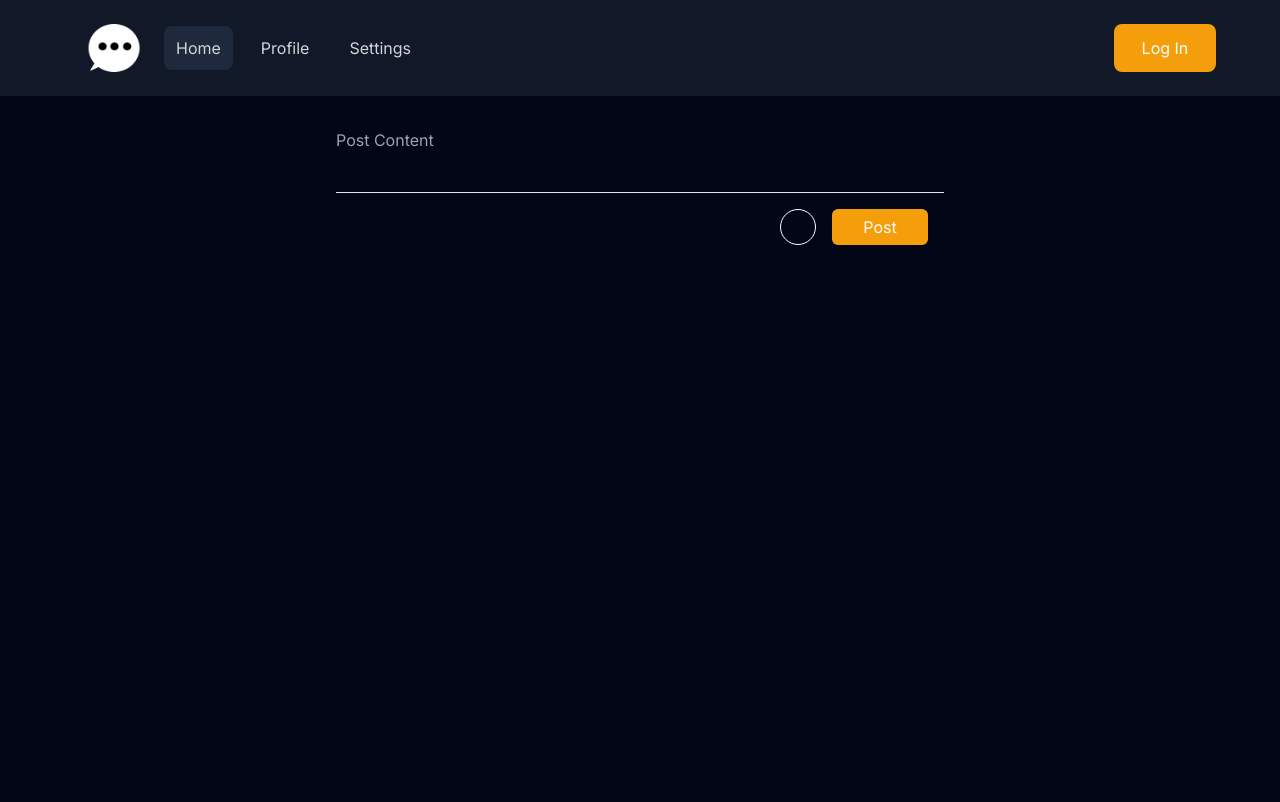
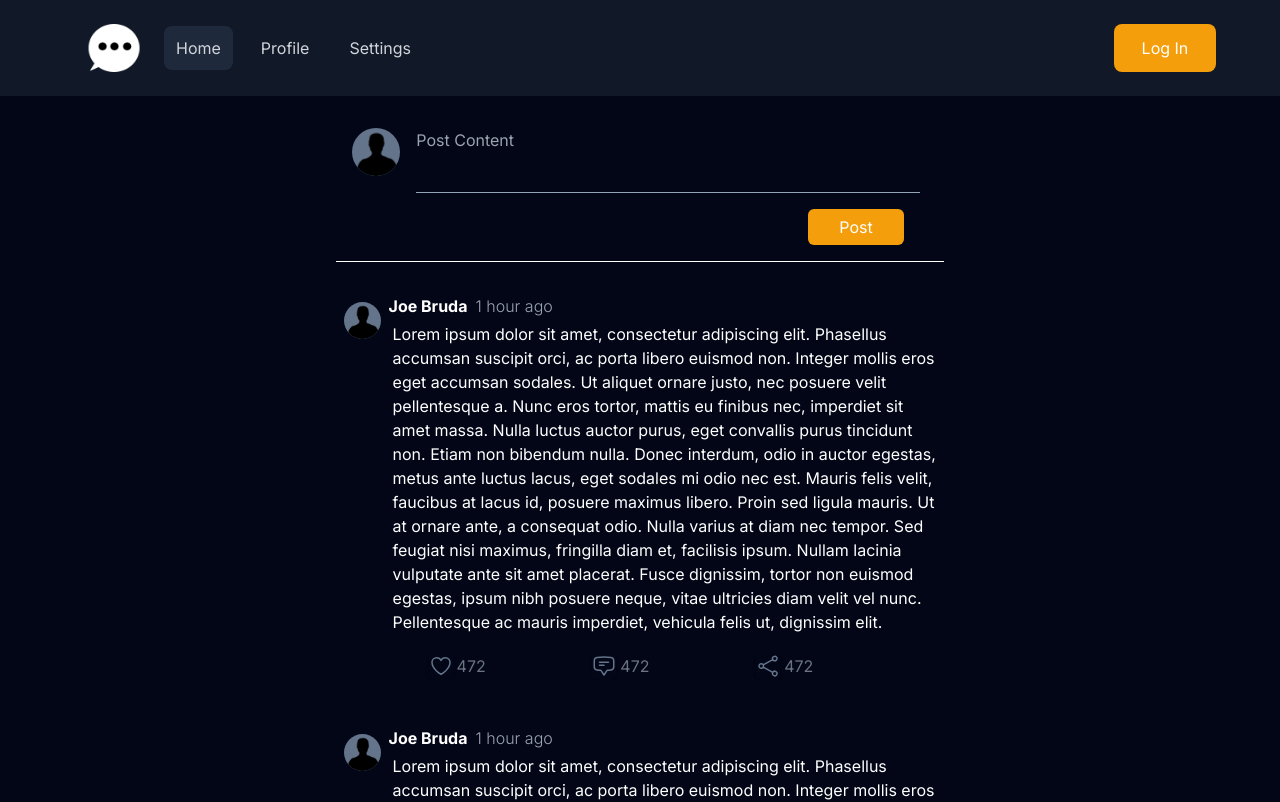
Before and after one commit to ksawio97/yap, a Next.js app: page / in a window 1280 px wide. Shown: the top 802 px of the page. Built offline with nearby package versions, Linux system fonts and the light colour scheme.

Commit message:
Added PostList with Post

```diff
--- a/src/app/globals.css
+++ b/src/app/globals.css
@@ -17,3 +17,7 @@ body {
     text-wrap: balance;
   }
 }
+
+textarea:focus, input:focus {
+    outline: none;
+}
--- a/src/app/layout.tsx
+++ b/src/app/layout.tsx
@@ -1,7 +1,7 @@
 import type { Metadata } from "next";
 import { Inter } from "next/font/google";
 import "./globals.css";
-import Header from "../components/Header/Header";
+import Header from "@/yap/components/Header/Header";
 
 const inter = Inter({ subsets: ["latin"] });
 
--- a/src/app/page.tsx
+++ b/src/app/page.tsx
@@ -1,11 +1,20 @@
-import PostForm from "../components/PostForm";
+import PostForm from "@/yap/components/Post/PostForm";
+import ProfilePicture from "@/yap/components/Profile/ProfilePicture";
+import PostList from "@/yap/components/Post/PostList";
 
 export default function Home() {
   return (
-    <main className="inline-grid w-full p-8">
-      <section className="w-full md:w-2/3 xl:w-1/2 justify-self-center h-full">
-        <PostForm></PostForm>
-      </section>
-    </main>
+    <div className="inline-grid w-full p-8">
+      <main className="w-full md:w-2/3 xl:w-1/2 justify-self-center h-full divide-y divide-white">
+        <div className="w-full flex flex-row">
+          <div className="px-4">
+            <ProfilePicture></ProfilePicture>
+          </div>
+          <PostForm></PostForm>
+        </div>
+        <PostList></PostList>
+
+      </main>
+    </div>
   );
 }
--- a/src/components/Header/Header.tsx
+++ b/src/components/Header/Header.tsx
@@ -30,7 +30,8 @@ export default function Header() {
                     <LoginForm></LoginForm>
                 </FloatingBlock>
             : <></>}
-            <header className="w-full h-24 bg-gray-900 px-16 flex flex-row content-center items-center">
+            <div className="h-24">
+                <header className="w-full h-24 bg-gray-900 px-16 flex flex-row content-center items-center fixed top-0">
                     {/* items next to each other on the left */}
                     <div className="w-full h-full flex flex-row">
                         <Image
@@ -47,7 +48,7 @@ export default function Header() {
                         Log In
                     </button>
                 </header>
+            </div>
         </>
-
     )
 }
--- /dev/null
+++ b/src/components/Post/Icons/Comment.tsx
@@ -0,0 +1,7 @@
+export default function Comment() {
+    return (
+        <svg xmlns="http://www.w3.org/2000/svg" fill="none" viewBox="0 0 24 24" strokeWidth={1.5} className="size-6">
+            <path strokeLinecap="round" strokeLinejoin="round" d="M7.5 8.25h9m-9 3H12m-9.75 1.51c0 1.6 1.123 2.994 2.707 3.227 1.129.166 2.27.293 3.423.379.35.026.67.21.865.501L12 21l2.755-4.133a1.14 1.14 0 0 1 .865-.501 48.172 48.172 0 0 0 3.423-.379c1.584-.233 2.707-1.626 2.707-3.228V6.741c0-1.602-1.123-2.995-2.707-3.228A48.394 48.394 0 0 0 12 3c-2.392 0-4.744.175-7.043.513C3.373 3.746 2.25 5.14 2.25 6.741v6.018Z" />
+        </svg>
+    )
+}
--- /dev/null
+++ b/src/components/Post/Icons/HoverIcon.tsx
@@ -0,0 +1,28 @@
+'use client'
+
+import { ReactNode, memo } from "react";
+
+const HoverIcon = memo(function HoverIcon({color, hoverColor, icon}: {color: string, hoverColor: string, icon: ReactNode}) {
+    return (
+        <>
+            <style jsx>{`
+                .hover-icon {
+                    stroke: ${color}
+                }
+                .hover-icon:hover div {
+                    stroke: ${hoverColor};
+                    box-shadow: ${hoverColor} 0px 0px 128px 4px;
+                    border-radius: 50%;
+                }
+            `}</style>
+            <div className="flex flex-row gap-1 hover-icon w-fit p-2 select-none">
+                <div className="w-fit h-fit shadow">
+                    {icon}
+                </div>
+                <p color={color}>472</p>
+            </div>
+        </>
+    );
+})
+
+export default HoverIcon;
--- /dev/null
+++ b/src/components/Post/Icons/Like.tsx
@@ -0,0 +1,7 @@
+export default function Like() {
+    return (
+        <svg xmlns="http://www.w3.org/2000/svg" fill="none" viewBox="0 0 24 24" strokeWidth={1.5} className="size-6">
+            <path strokeLinecap="round" strokeLinejoin="round" d="M21 8.25c0-2.485-2.099-4.5-4.688-4.5-1.935 0-3.597 1.126-4.312 2.733-.715-1.607-2.377-2.733-4.313-2.733C5.1 3.75 3 5.765 3 8.25c0 7.22 9 12 9 12s9-4.78 9-12Z" />
+        </svg>
+    )
+}
--- /dev/null
+++ b/src/components/Post/Icons/Share.tsx
@@ -0,0 +1,7 @@
+export default function Share() {
+    return (
+        <svg xmlns="http://www.w3.org/2000/svg" fill="none" viewBox="0 0 24 24" strokeWidth={1.5} className="size-6">
+            <path strokeLinecap="round" strokeLinejoin="round" d="M7.217 10.907a2.25 2.25 0 1 0 0 2.186m0-2.186c.18.324.283.696.283 1.093s-.103.77-.283 1.093m0-2.186 9.566-5.314m-9.566 7.5 9.566 5.314m0 0a2.25 2.25 0 1 0 3.935 2.186 2.25 2.25 0 0 0-3.935-2.186Zm0-12.814a2.25 2.25 0 1 0 3.933-2.185 2.25 2.25 0 0 0-3.933 2.185Z" />
+        </svg>
+    )
+}
--- /dev/null
+++ b/src/components/Post/Post.tsx
@@ -0,0 +1,36 @@
+import ProfilePicture from "../Profile/ProfilePicture";
+import Like from "./Icons/Like";
+import HoverIcon from "./Icons/HoverIcon";
+import Share from "./Icons/Share";
+import Comment from "./Icons/Comment";
+
+export default function Post() {
+    // temporary
+    const post = {
+        user: {
+            name: "Joe Bruda",
+        },
+        content: 'Lorem ipsum dolor sit amet, consectetur adipiscing elit. Phasellus accumsan suscipit orci, ac porta libero euismod non. Integer mollis eros eget accumsan sodales. Ut aliquet ornare justo, nec posuere velit pellentesque a. Nunc eros tortor, mattis eu finibus nec, imperdiet sit amet massa. Nulla luctus auctor purus, eget convallis purus tincidunt non. Etiam non bibendum nulla. Donec interdum, odio in auctor egestas, metus ante luctus lacus, eget sodales mi odio nec est. Mauris felis velit, faucibus at lacus id, posuere maximus libero. Proin sed ligula mauris. Ut at ornare ante, a consequat odio. Nulla varius at diam nec tempor. Sed feugiat nisi maximus, fringilla diam et, facilisis ipsum. Nullam lacinia vulputate ante sit amet placerat. Fusce dignissim, tortor non euismod egestas, ipsum nibh posuere neque, vitae ultricies diam velit vel nunc. Pellentesque ac mauris imperdiet, vehicula felis ut, dignissim elit. ',
+    }
+
+
+    return (
+        <article className="w-full flex flex-row">
+            <div className="w-14 p-2">
+                <ProfilePicture></ProfilePicture>
+            </div>
+            <div className="flex flex-col w-full">
+                <div className="w-full flex flex-row gap-2">
+                    <h3 className="text-white font-bold">{post.user.name}</h3>
+                    <p className="font-light text-gray-400">1 hour ago</p>
+                </div>
+                <p className="p-1">{post.content}</p>
+                <div className="grid grid-cols-3 px-8 py-2 text-gray-500">
+                    <HoverIcon color="#64748b" hoverColor="red" icon={<Like/>}></HoverIcon>
+                    <HoverIcon color="#64748b" hoverColor="blue" icon={<Comment/>}></HoverIcon>
+                    <HoverIcon color="#64748b" hoverColor="orange" icon={<Share/>}></HoverIcon>
+                </div>
+            </div>
+        </article>
+    )
+}
--- a/src/components/PostForm.tsx
+++ b/src/components/Post/PostForm.tsx
@@ -1,8 +1,13 @@
 'use client'
 import { memo, useRef, useState } from "react";
 
+
+// if CircleChart is under this% it won't show up
+const minimumChartPercent = 5;
 const CircleChart = memo(function CircleChart({ percent }: {percent: number}) {
     return (
+        <>
+            {percent < minimumChartPercent ? <></> :
                 <>
                     <style jsx>{`
                                 .circle-chart {
@@ -13,8 +18,13 @@ const CircleChart = memo(function CircleChart({ percent }: {percent: number}) {
                             `}</style>
                     <span className="w-9 h-9 circle-chart"></span>
                 </>
+            }
+        </>
     )
-});
+}, (prev, next) =>
+    // props are equal or they are both under 20% (no need to change chart)
+        prev.percent === next.percent || (prev.percent < minimumChartPercent && next.percent < minimumChartPercent)
+);
 
 export default function PostForm() {
     const charsLimit = 4_000;
@@ -41,7 +51,7 @@ export default function PostForm() {
 
     // TODO on form submit replace multiple new lines with just one
     return (
-        <form className="w-full flex flex-col divide-y divide-opacity-25 space-y-4 h-fit">
+        <form className="w-full flex flex-col divide-y divide-slate-400 space-y-4 h-fit pr-6">
             <textarea className="bg-transparent resize-none"
                 placeholder="Post Content"
                 ref={textAreaHandle}
--- /dev/null
+++ b/src/components/Post/PostList.tsx
@@ -0,0 +1,11 @@
+import Post from "./Post";
+
+export default function PostList() {
+    return (
+        <section className="w-full flex flex-col gap-8 py-8">
+            {[1, 2, 3, 4, 5].map((key) =>
+                <Post key={`Post-${key}`}></Post>
+            )}
+        </section>
+    )
+}
--- a/src/components/ProfilePicture.tsx
+++ b/src/components/Profile/ProfilePicture.tsx
@@ -3,7 +3,7 @@
 export default function ProfilePicture() {
     return (
         <img
-            className="rounded-full"
+            className="rounded-full w-14 bg-slate-500"
             src="/pfp.png"
             alt="profile picture">
         </img>
```
Lines whose indentation alone changed are shown as unchanged.
